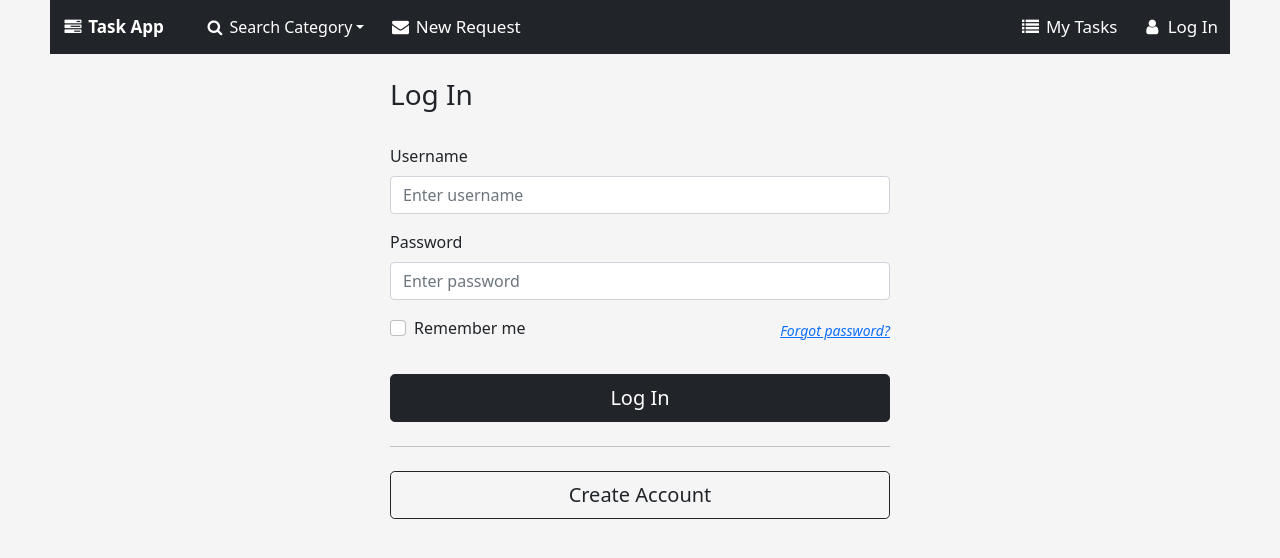
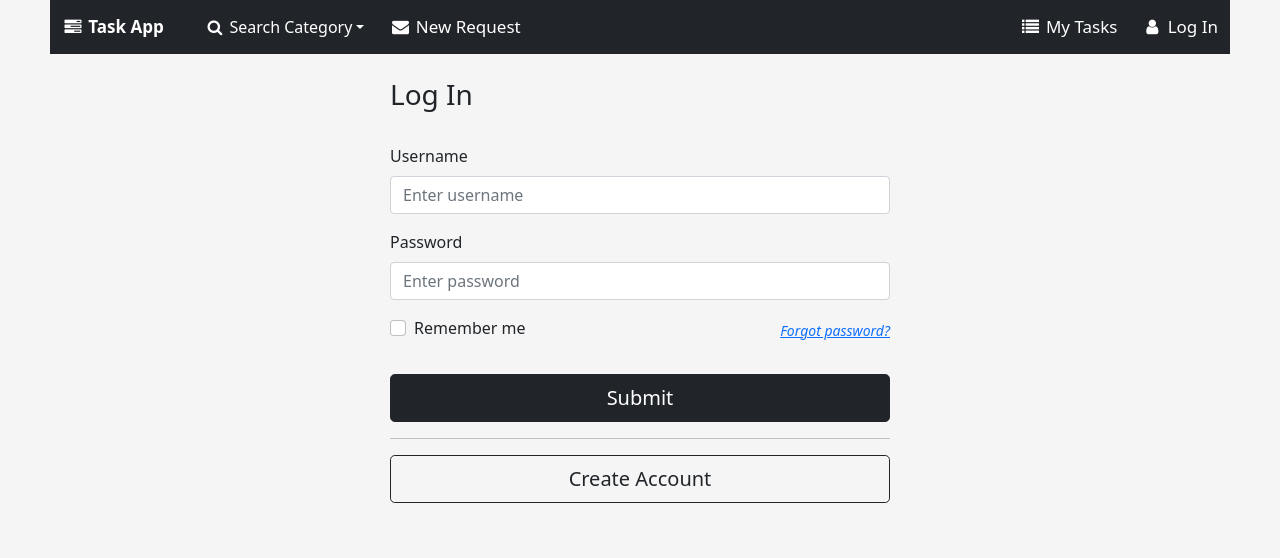
Before and after one commit to muiboonyang/project3-frontend, a React (Create React App) app: page /login in a window 1280 px wide. Shown: the top 558 px of the page. Built offline with nearby package versions, Linux system fonts and the light colour scheme.

Commit message:
Login working (Front-end)

```diff
--- a/src/App.js
+++ b/src/App.js
@@ -1,6 +1,7 @@
-import React from "react";
+import React, { useState } from "react";
 import { Route, Switch } from "react-router-dom";
 import { BrowserRouter } from "react-router-dom";
+import LoginContext from "./context/login-context";
 
 import NavBar from "./components/NavBar";
 
@@ -12,7 +13,16 @@ import Login from "./pages/Login";
 import CreateAccount from "./pages/CreateAcount";
 
 const App = () => {
+  const [loginStatus, setLoginStatus] = useState();
+  const handleLogin = async () => {
+    const res = await fetch("http://localhost:5001/sessions");
+    const data = await res.json();
+    console.log(data);
+    setLoginStatus(data.username);
+  };
+
   return (
+    <LoginContext.Provider value={{ loginStatus }}>
       <BrowserRouter>
         <NavBar />
         <br />
@@ -21,10 +31,13 @@ const App = () => {
           <Route path="/newrequest" exact component={NewRequest} />
           <Route path="/search/:type" exact component={SearchResults} />
           <Route path="/tasks" exact component={Tasks} />
-        <Route path="/login" exact component={Login} />
+          <Route path="/login">
+            <Login handleLogin={handleLogin} />
+          </Route>
           <Route path="/register" exact component={CreateAccount} />
         </Switch>
       </BrowserRouter>
+    </LoginContext.Provider>
   );
 };
 
--- a/src/components/NavBar.js
+++ b/src/components/NavBar.js
@@ -1,10 +1,13 @@
-import React from "react";
+import React, { useContext } from "react";
 import Nav from "react-bootstrap/Nav";
 import Navbar from "react-bootstrap/Navbar";
 import Dropdown from "react-bootstrap/Dropdown";
 import styles from "./NavBar.module.css";
+import LoginContext from "../context/login-context";
 
 const NavBar = () => {
+  const loginContext = useContext(LoginContext);
+
   return (
     <div className={styles.navbar}>
       <Navbar bg="dark" variant="dark">
@@ -68,6 +71,7 @@ const NavBar = () => {
           <a href="/login">
             <i className="fa fa-fw fa-user"></i> Log In
           </a>
+          <p>{loginContext.loginStatus}</p>
         </Nav>
       </Navbar>
     </div>
--- /dev/null
+++ b/src/context/login-context.js
@@ -0,0 +1,5 @@
+import React from "react";
+
+const LoginContext = React.createContext();
+
+export default LoginContext;
--- a/src/pages/CreateAcount.js
+++ b/src/pages/CreateAcount.js
@@ -6,18 +6,30 @@ import Row from "react-bootstrap/Row";
 const CreateAccount = () => {
   return (
     <div className="login">
-      <Form>
-        <h3>Create Account</h3>
-        <br />
+      <h3>Create Account</h3>
+      <br />
 
+      <form
+        action="http://localhost:5001/users/new"
+        method="post"
+        className="form-submit"
+      >
         <Form.Group className="mb-3" controlId="formRegisterUsername">
           <Form.Label>Username</Form.Label>
-          <Form.Control type="text" placeholder="Enter username" />
+          <Form.Control
+            type="text"
+            name="username"
+            placeholder="Enter username"
+          />
         </Form.Group>
 
         <Form.Group className="mb-3" controlId="formRegisterPassword">
           <Form.Label>Password</Form.Label>
-          <Form.Control type="password" placeholder="Enter password" />
+          <Form.Control
+            type="password"
+            name="password"
+            placeholder="Enter password"
+          />
         </Form.Group>
 
         <Row className="mb-3"></Row>
@@ -26,12 +38,18 @@ const CreateAccount = () => {
           <Button variant="dark" type="submit" size="lg">
             Submit
           </Button>
-          <hr />
+        </div>
+      </form>
+
+      <hr />
+
+      <form>
+        <div className="d-grid gap-2">
           <Button variant="outline-dark" type="submit" size="lg" href="/login">
             Already have an account? Click here to log in
           </Button>
         </div>
-      </Form>
+      </form>
     </div>
   );
 };
--- a/src/pages/Home.js
+++ b/src/pages/Home.js
@@ -5,26 +5,48 @@ const Home = () => {
   return (
     <div className="seedData">
       Home
+      <br />
+      - Different carousel of images for each category
+      <br />
+      <br /> <br />
       <form
-        action="http://localhost:5001/seed"
+        action="http://localhost:5001/seedtask"
         method="post"
         className="form-submit"
       >
-        <br />
         <Button variant="primary" type="submit">
-          Seed data
+          Seed Tasks
         </Button>
-        <br />
-        <br />
       </form>
+      <br />
       <form
-        action="http://localhost:5001/delete/all"
+        action="http://localhost:5001/delete/alltask"
         method="post"
         className="form-submit"
       >
-        <br />
         <Button variant="danger" type="submit">
-          DELETE ALL DATA
+          DELETE ALL TASKS
+        </Button>
+      </form>
+      <br />
+      <br />
+      <form
+        action="http://localhost:5001/seeduser"
+        method="post"
+        className="form-submit"
+      >
+        <Button variant="success" type="submit">
+          Seed Users
+        </Button>
+      </form>
+      <br />
+      <form
+        action="http://localhost:5001/delete/alluser"
+        method="post"
+        className="form-submit"
+      >
+        <Button variant="danger" type="submit">
+          DELETE ALL USERS
         </Button>
       </form>
     </div>
--- a/src/pages/Login.js
+++ b/src/pages/Login.js
@@ -4,21 +4,33 @@ import Button from "react-bootstrap/Button";
 import Row from "react-bootstrap/Row";
 import Col from "react-bootstrap/Col";
 
-const Login = () => {
+const Login = (props) => {
   return (
     <div className="login">
-      <Form>
-        <h3>Log In</h3>
-        <br />
+      <h3>Log In</h3>
+      <br />
 
+      <form
+        action="http://localhost:5001/sessions/new"
+        method="post"
+        className="form-submit"
+      >
         <Form.Group className="mb-3" controlId="formLoginUsername">
           <Form.Label>Username</Form.Label>
-          <Form.Control type="text" placeholder="Enter username" />
+          <Form.Control
+            type="text"
+            name="username"
+            placeholder="Enter username"
+          />
         </Form.Group>
 
         <Form.Group className="mb-3" controlId="formLoginPassword">
           <Form.Label>Password</Form.Label>
-          <Form.Control type="password" placeholder="Enter password" />
+          <Form.Control
+            type="password"
+            name="password"
+            placeholder="Enter password"
+          />
         </Form.Group>
 
         <Row className="mb-3">
@@ -42,10 +54,20 @@ const Login = () => {
         </Row>
 
         <div className="d-grid gap-2">
-          <Button variant="dark" type="submit" size="lg">
-            Log In
+          <Button
+            variant="dark"
+            type="submit"
+            size="lg"
+            // onClick={props.handleLogin}
+          >
+            Submit
           </Button>
-          <hr />
+        </div>
+      </form>
+
+      <Form>
+        <hr />
+        <div className="d-grid gap-2">
           <Button
             variant="outline-dark"
             type="submit"
```
Lines whose indentation alone changed are shown as unchanged.
